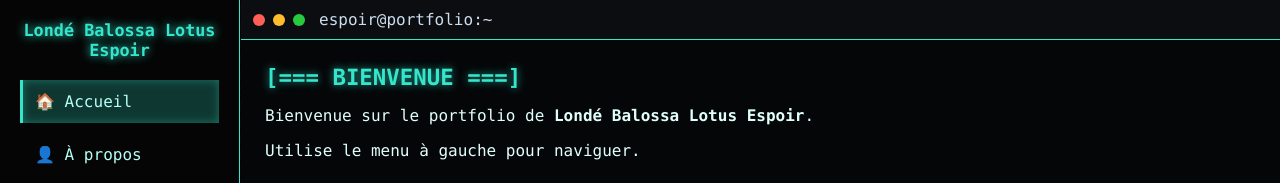
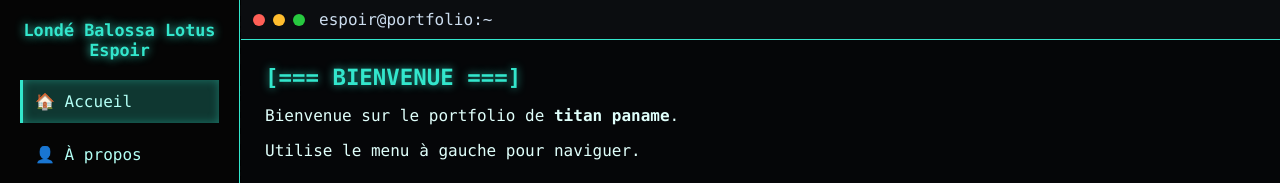
Before and after one commit to londe305/portfolio, a plain HTML site: page index.html in a window 1280 px wide. Shown: the top 183 px of the page. Drawn offline with Linux system fonts and the light colour scheme; no server answers.

Commit message:
mise a jour 2

```diff
--- a/index.html
+++ b/index.html
@@ -96,7 +96,7 @@
       <!-- ACCUEIL -->
       <section id="home" class="section active">
         <h1 class="ascii">[=== BIENVENUE ===]</h1>
-        <p>Bienvenue sur le portfolio de <strong>Londé Balossa Lotus Espoir</strong>.</p>
+        <p>Bienvenue sur le portfolio de <strong>titan paname</strong>.</p>
         <p>Utilise le menu à gauche pour naviguer.</p>
       </section>
 
```
